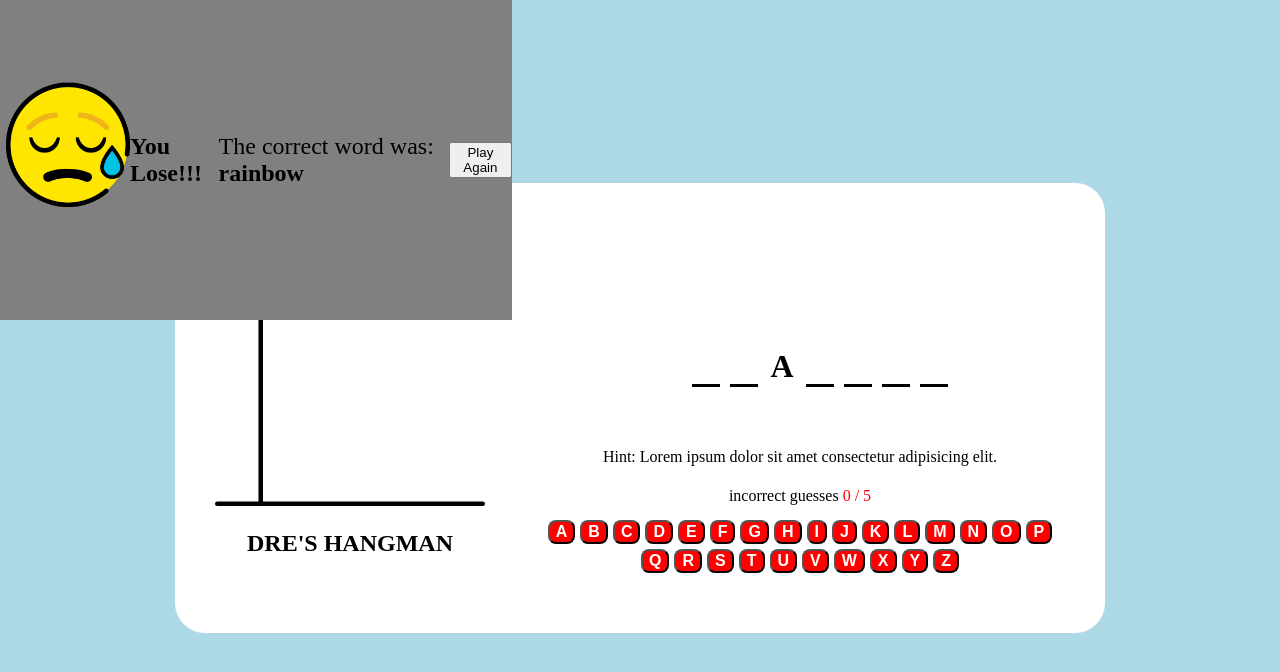
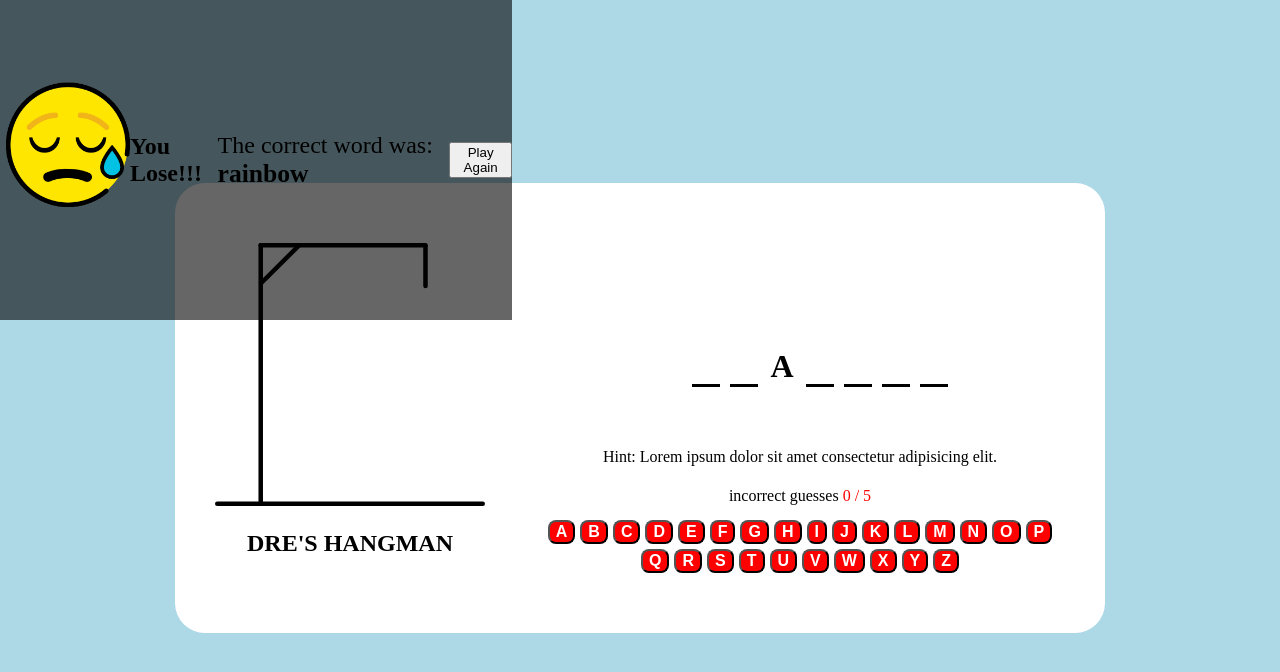
Before and after one commit to drebyrd715/Hangman, a plain HTML site: page index.html in a window 1280 px wide. Drawn offline with Linux system fonts and the light colour scheme.

Commit message:
on too my script wish me luck

```diff
--- a/style.css
+++ b/style.css
@@ -82,7 +82,7 @@ margin: -40px 0 35px;
     display: flex;
     justify-content: center;
     align-items: center;
-    background: grey;
+    background: rgb(0,0,0,0.6);
 }
 .game-modal img{
    max-width: 130px;
@@ -101,3 +101,6 @@ border-radius: 20px;
 .game-modal p {
     font-size: 1.5rem;
 }
+.game-modal p b{
+    font-size: 1.6rem;
+}
```
